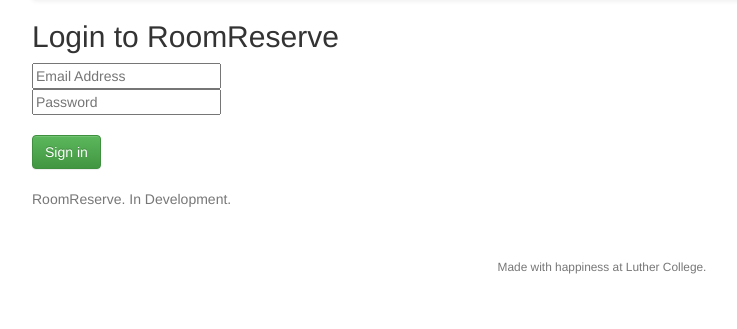
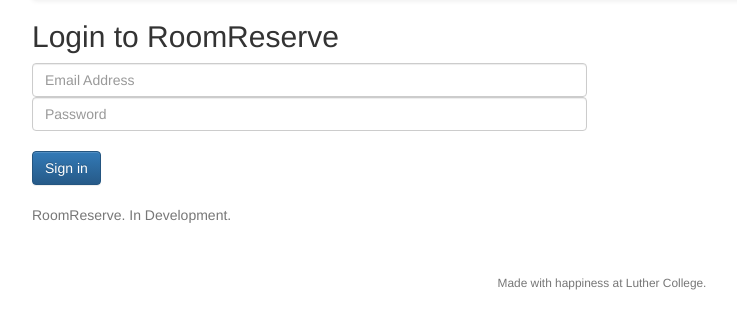
Before and after one commit to RoomReserve/RoomReserve, a Flask app: page /login in a window 1280 px wide. Shown: the part 52-381 px from the top of the page, without its empty margins (38-775 px from the left). Run offline with Flask 2, Linux system fonts and the light colour scheme; some libraries are stand-ins or nearby versions.

Commit message:
Beautify login

```diff
--- a/RoomReserve/templates/login.html
+++ b/RoomReserve/templates/login.html
@@ -4,23 +4,23 @@
 
 <form action="" method=post class="form-horizontal">
   <h2>Login to RoomReserve </h2>
-  <div class="control-group">
-      <div class="controls">
-        <input type="text" id="email" name="email" class="input-xlarge"
+  <div class="row">
+      <div class="col-xs-6">
+        <input type="text" id="email" name="email" class="form-control"
           placeholder="Email Address" required>
       </div>
   </div>
 
-  <div class="control-group">
-      <div class="controls">
-        <input type="password" id="password" name="password" class="input-xlarge"
+  <div class="row">
+      <div class="col-xs-6">
+        <input type="password" id="password" name="password" class="form-control"
           placeholder="Password" required>
       </div>
   </div>
   <br>
   <div class="control-group">
       <div class="controls">
-        <button type="submit" class="btn btn-success">Sign in</button>
+        <button type="submit" class="btn btn-primary">Sign in</button>
       </div>
   </div>
 </form>
```
